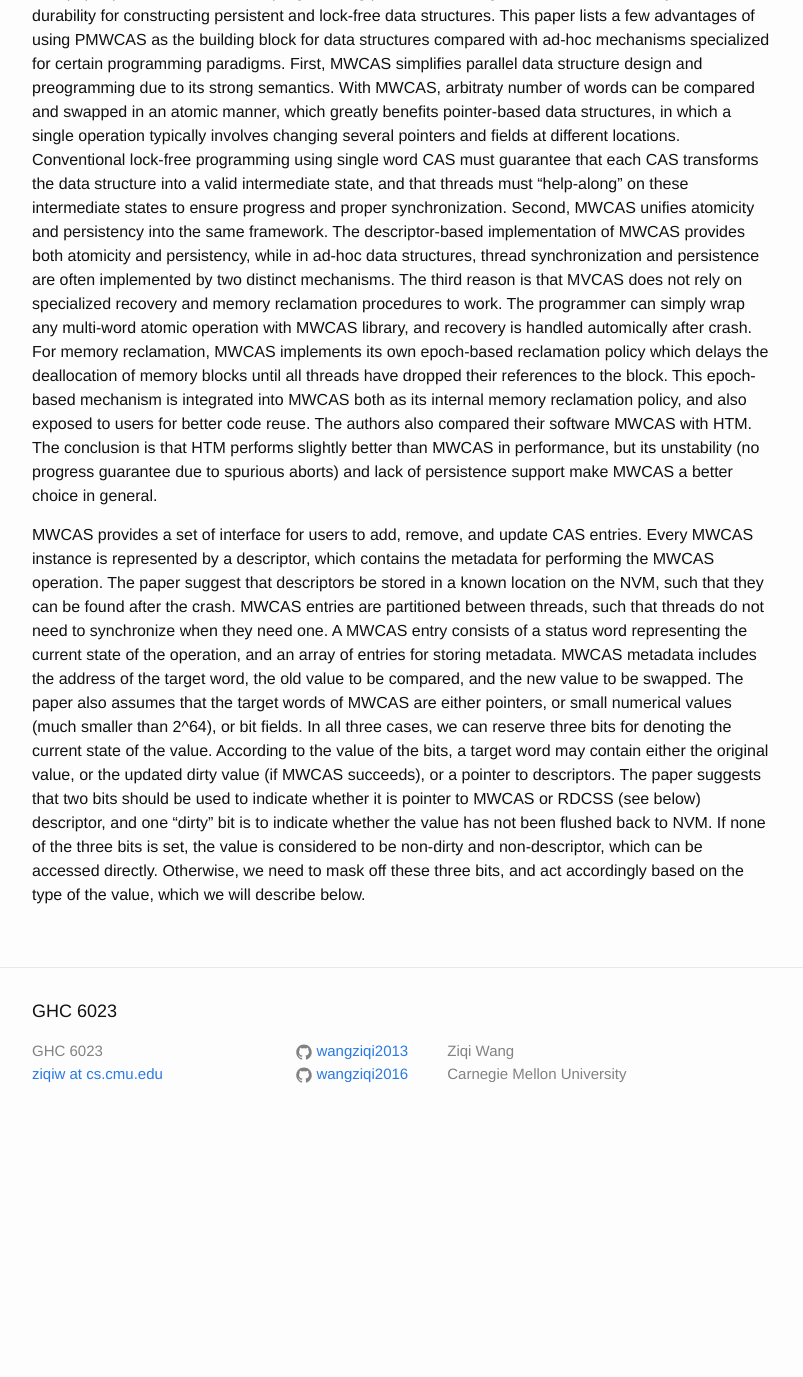
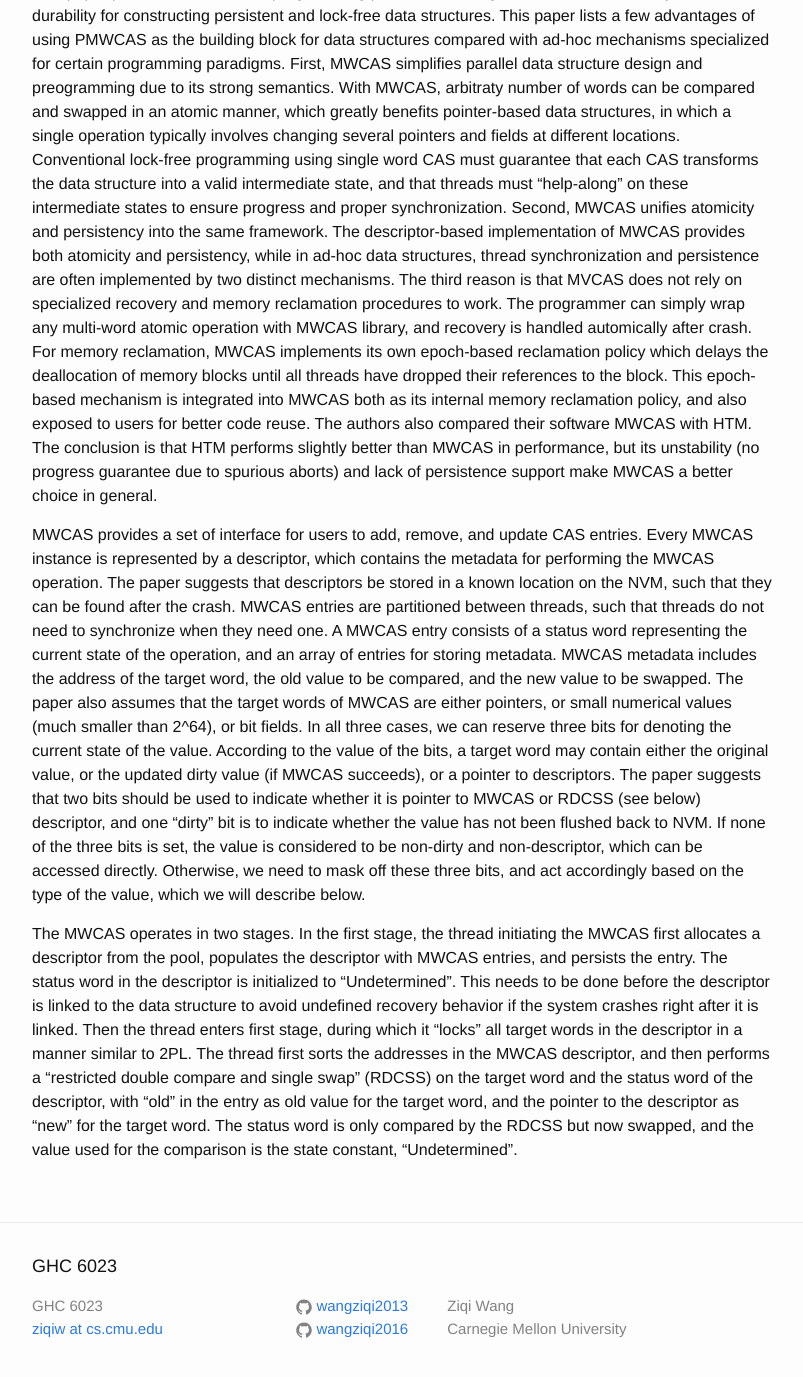
Before and after one commit to wangziqi2013/wangziqi2013.github.io, a Jekyll site: the page built from _posts/2019-11-09-easy-lock-free-indexing-in-nvm.markdown, in a window 1280 px wide and 1400 px high, scrolled down 512 px. Shown: the top 1377 px of the window, without its empty margins (238-1041 px from the left). Built offline with Jekyll 4.4.1, drawn with Linux system fonts in a browser that asks for light colours; before the commit the page ends 1657 px from its top, so only the background shows below that.

Commit message:
Adding RDCSS

```diff
--- a/_posts/2019-11-09-easy-lock-free-indexing-in-nvm.markdown
+++ b/_posts/2019-11-09-easy-lock-free-indexing-in-nvm.markdown
@@ -33,7 +33,7 @@ but its unstability (no progress guarantee due to spurious aborts) and lack of p
 in general.
 
 MWCAS provides a set of interface for users to add, remove, and update CAS entries. Every MWCAS instance is represented by
-a descriptor, which contains the metadata for performing the MWCAS operation. The paper suggest that descriptors be stored
+a descriptor, which contains the metadata for performing the MWCAS operation. The paper suggests that descriptors be stored
 in a known location on the NVM, such that they can be found after the crash. MWCAS entries are partitioned between threads,
 such that threads do not need to synchronize when they need one. A MWCAS entry consists of a status word representing the
 current state of the operation, and an array of entries for storing metadata. MWCAS metadata includes the address of the
@@ -45,3 +45,13 @@ paper suggests that two bits should be used to indicate whether it is pointer to
 and one "dirty" bit is to indicate whether the value has not been flushed back to NVM. If none of the three bits is
 set, the value is considered to be non-dirty and non-descriptor, which can be accessed directly. Otherwise, we need to
 mask off these three bits, and act accordingly based on the type of the value, which we will describe below.
+
+The MWCAS operates in two stages. In the first stage, the thread initiating the MWCAS first allocates a descriptor
+from the pool, populates the descriptor with MWCAS entries, and persists the entry. The status word in the descriptor is
+initialized to "Undetermined". This needs to be done before the descriptor is linked to the data structure to avoid
+undefined recovery behavior if the system crashes right after it is linked. Then the thread enters first stage, during
+which it "locks" all target words in the descriptor in a manner similar to 2PL. The thread first sorts the addresses in
+the MWCAS descriptor, and then performs a "restricted double compare and single swap" (RDCSS) on the target word and the
+status word of the descriptor, with "old" in the entry as old value for the target word, and the pointer to the descriptor
+as "new" for the target word. The status word is only compared by the RDCSS but now swapped, and the value used for the
+comparison is the state constant, "Undetermined".
```
